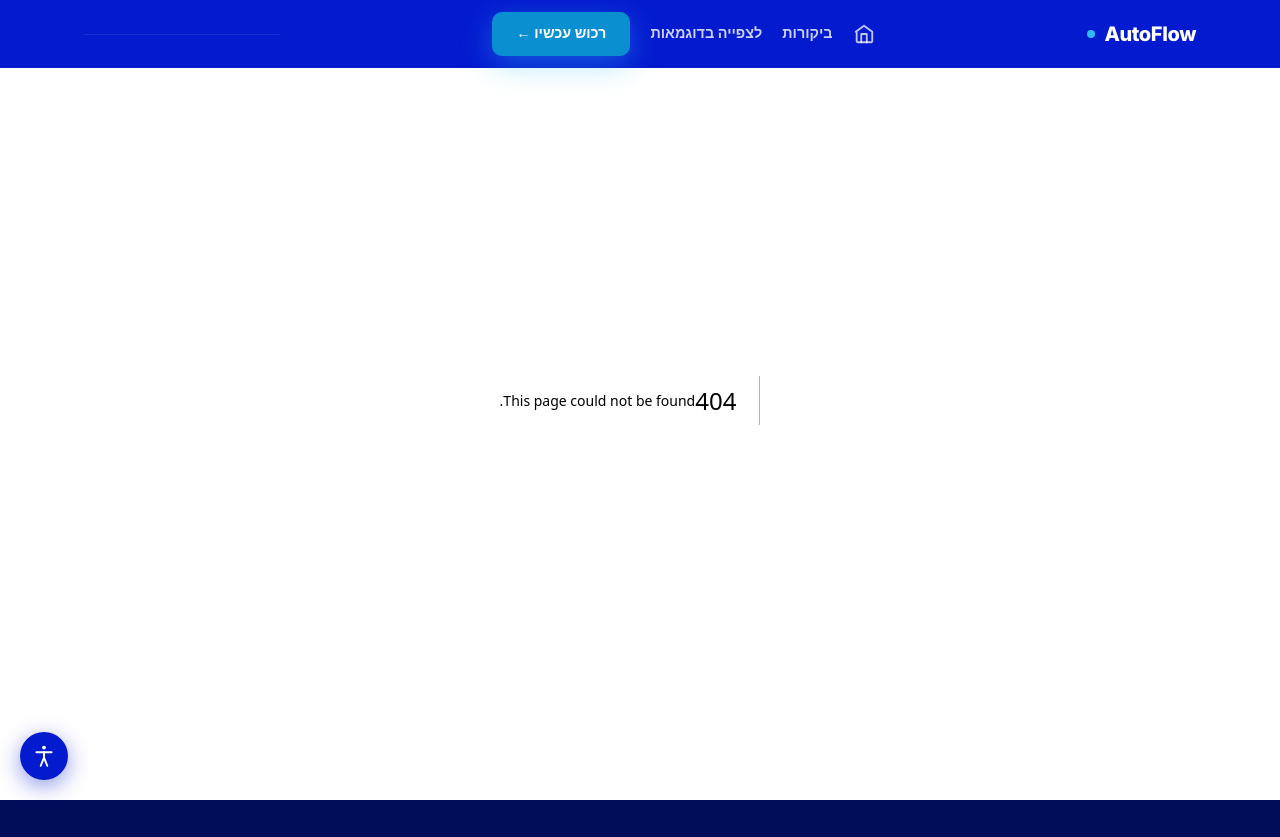
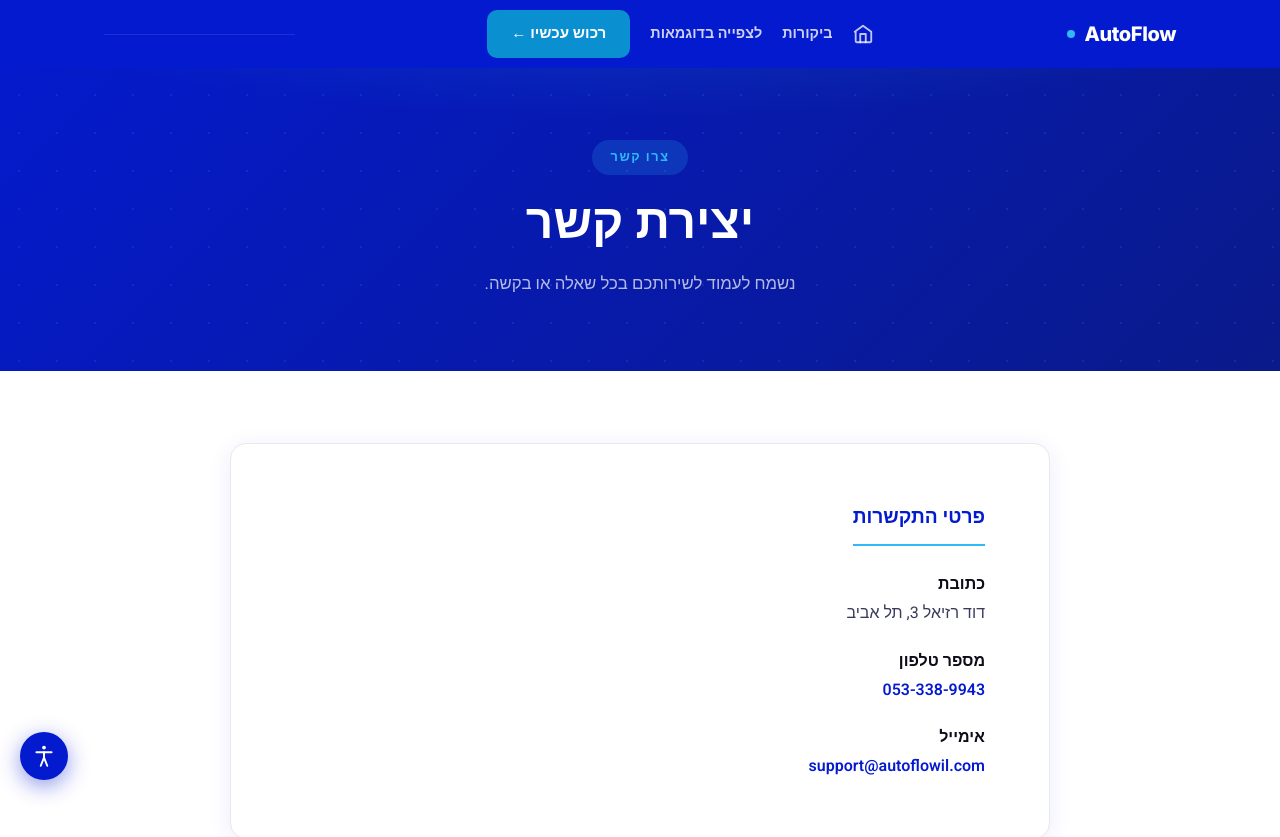
Before and after one commit to orishemesh/AutoFlow, a Next.js app: page /contact in a window 1280 px wide. Before the commit this address had no page. Shown: the top 837 px of the page. Built offline with nearby package versions, Linux system fonts and the light colour scheme.

Commit message:
feat: add contact page

```diff
--- /dev/null
+++ b/src/app/contact/page.tsx
@@ -0,0 +1,67 @@
+import type { Metadata } from 'next';
+import BodyClass from '@/components/BodyClass';
+
+export const metadata: Metadata = {
+  title: 'יצירת קשר — AutoFlow',
+  description:
+    'צרו קשר עם AutoFlow — פלטפורמת האוטומציות המובילה לעסקים ישראליים.',
+};
+
+export default function ContactPage() {
+  return (
+    <>
+      <BodyClass className="legal-body" />
+
+      <main id="main-content">
+        <section className="page-hero">
+          <div className="container">
+            <div className="page-hero-label">צרו קשר</div>
+            <h1>יצירת קשר</h1>
+            <p>נשמח לעמוד לשירותכם בכל שאלה או בקשה.</p>
+          </div>
+        </section>
+
+        <section className="legal-wrap">
+          <div className="container">
+            <div className="legal-card">
+              <div className="legal-section">
+                <h2>פרטי התקשרות</h2>
+
+                <div style={{ display: 'flex', flexDirection: 'column', gap: '18px', marginTop: '10px' }}>
+                  <div>
+                    <strong>כתובת</strong>
+                    <p>דוד רזיאל 3, תל אביב</p>
+                  </div>
+
+                  <div>
+                    <strong>מספר טלפון</strong>
+                    <p>
+                      <a
+                        href="tel:0533389943"
+                        style={{ color: 'var(--deep-indigo)', fontWeight: 600 }}
+                      >
+                        053-338-9943
+                      </a>
+                    </p>
+                  </div>
+
+                  <div>
+                    <strong>אימייל</strong>
+                    <p>
+                      <a
+                        href="mailto:support@autoflowil.com"
+                        style={{ color: 'var(--deep-indigo)', fontWeight: 600 }}
+                      >
+                        support@autoflowil.com
+                      </a>
+                    </p>
+                  </div>
+                </div>
+              </div>
+            </div>
+          </div>
+        </section>
+      </main>
+    </>
+  );
+}
```
